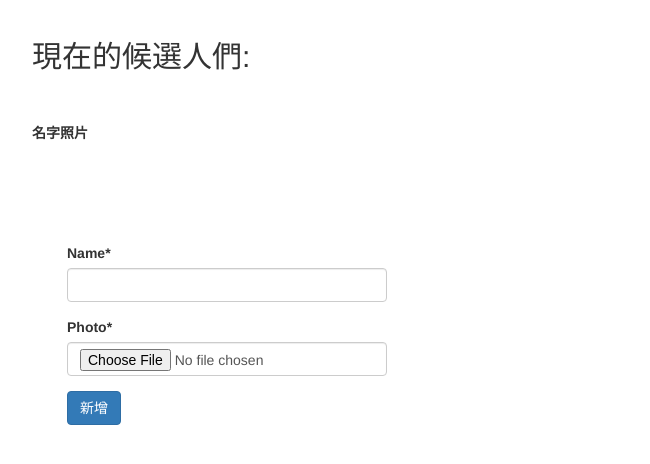
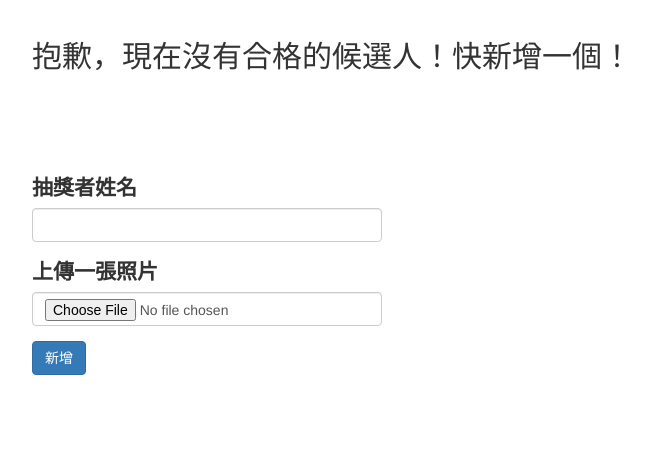
Before and after one commit to ichiaohsu/lottery_site, a Django app: page /add/ in a window 1280 px wide. Shown: the part 52-516 px from the top of the page, without its empty margins (38-688 px from the left). Run offline with Django 3.2, Linux system fonts and the light colour scheme; data comes from the database, SQL or seed files in the repository; both versions use the stored data as it was after the commit; lists and menus that the app fills with data are empty; some libraries are stand-ins or nearby versions.

Commit message:
Migrate to pure crispy form

```diff
--- a/draw_member/forms.py
+++ b/draw_member/forms.py
@@ -1,8 +1,21 @@
 # draw_member/forms.py
 from django import forms
 from draw_member.models import Member
+
+from crispy_forms.helper import FormHelper
+from crispy_forms.layout import Submit, Layout, Fieldset
 
 class UploadMemberForm(forms.ModelForm):
     class Meta:
         model = Member
         fields = ['name', 'photo']
+
+    def __init__(self, *args, **kwargs):
+        super().__init__(*args, **kwargs)
+        self.helper = FormHelper()
+        self.helper.form_id = 'addmember-form'
+        self.helper.form_method = 'post'
+
+        self.fields['name'].label ='抽獎者姓名'
+        self.fields['photo'].label = '上傳一張照片'
+        self.helper.add_input(Submit('submit', '新增'))
--- a/draw_member/static/draw_member/css/add.css
+++ b/draw_member/static/draw_member/css/add.css
@@ -1,10 +1,40 @@
-#addform-container {
+#addform-wrapper {
     width: 350px;
     margin-top: 100px;
-    margin-left:20px;
-    margin-right: auto;
+    margin-left:0px;
 }
 
 #member-table {
     margin-top: 50px;
 }
+
+.asteriskField {
+    display: none;
+}
+
+label.control-label.requiredField {
+    font-size:1.5em;
+}
+
+img {
+    max-width:250px;
+    max-height:250px;
+    width:auto;
+    height:auto;
+}
+
+.th-name{
+    font-size:1.8em;
+    width: 250px;
+}
+td {
+    padding-top:50px;
+}
+.th-photo{
+    font-size:1.8em;
+}
+
+.td-name {
+    font-size: 20px;
+    width: 60px;
+}
--- a/draw_member/static/draw_member/css/home.css
+++ /dev/null
@@ -1,3 +0,0 @@
-#home-title {
-    margin-bottom: 50px;
-}
--- a/draw_member/templates/draw_member/add.html
+++ b/draw_member/templates/draw_member/add.html
@@ -9,34 +9,36 @@
 
 {% block content %}
 <div class="container">
+    {% if members %}
+    <div id="member-wrapper">
     <h2>現在的候選人們:</h2>
-    <div id="member-table">
-        <table>
+        <table id="member-table">
             <thead>
                 <tr>
-                    <th>名字</th>
-                    <th>照片</th>
+                    <th class="th-name">名字</th>
+                    <th class="th-photo">照片</th>
                 </tr>
             </thead>
             <tbody>
                 {% for member in members %}
                     <tr>
-                        <td>{{ member.name }}</td>
-                        <td><img src="{{ BASE_DIR }}{{ member.photo.url }}" /></td>
+                        <td class="td-name">{{ member.name }}</td>
+                        <td class="td-photo"><img src="{{ BASE_DIR }}{{ member.photo.url }}"/></td>
                     </tr>
                 {% endfor %}
             </tbody>
         </table>
+    {% else %}
+    <h2>抱歉，現在沒有合格的候選人！快新增一個！</h2>
+    {% endif %}
+
+    <div id="addform-wrapper">
+        {% crispy form %}
     </div>
-
-    <div class="container" id="addform-container">
-        <form enctype="multipart/form-data" action="" method="post" role="form">
-            {% csrf_token %}
-            {{ form|crispy }}
-            <button type="submit" class="btn btn-primary">新增</button>
-        </form>
-    </div>
-
 </div>
 
+
+
+
+
 {% endblock content %}
--- a/draw_member/templates/draw_member/draw.html
+++ b/draw_member/templates/draw_member/draw.html
@@ -3,9 +3,8 @@
 
 {% block content %}
 <div class="container">
-    <h1>恭喜!</h1>
-    <img src="{{ winner.photo.url }}"/>
-    <p>{{ winner.name }}</p>
+    <h4>恭喜{{ winner.name }}抽中一百萬，請打這個電話跟我聯絡：3345678</h4>
+    <img src="{{ winner.photo.url }}"/ style="margin-top:30px; margin-bottom:30px; max-width:350px">
 
     <form action="{% url 'draw' %}" method="post">
         {% csrf_token %}
--- a/draw_member/views.py
+++ b/draw_member/views.py
@@ -27,11 +27,12 @@ def add_member(request):
 def draw(request):
     valid_members = Member.objects.filter(drawed=False)
 
-    if not valid_members.exists():
-        raise Http404("No valid member!")
+    if request.method == 'POST':
+        if not valid_members.exists():
+            raise Http404("No valid member!")
 
-    winner = random.choice(valid_members)
-    winner.drawed = True
-    winner.save()
+        winner = random.choice(valid_members)
+        winner.drawed = True
+        winner.save()
 
-    return render(request, 'draw_member/draw.html', {'winner':winner})
+        return render(request, 'draw_member/draw.html', {'winner':winner})
```
Also changed, not shown: draw_member/templates/draw_member/home.html (+1 -6 lines), db.sqlite3.
